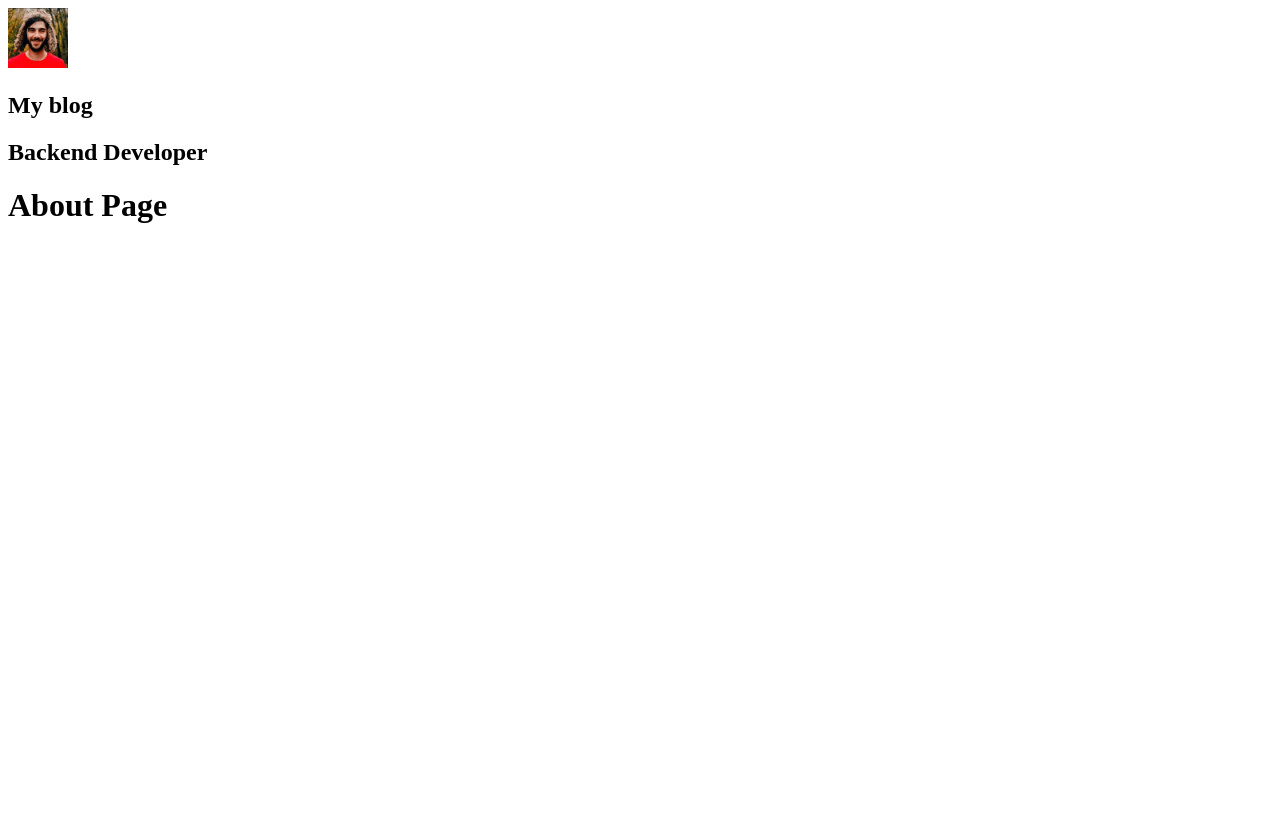
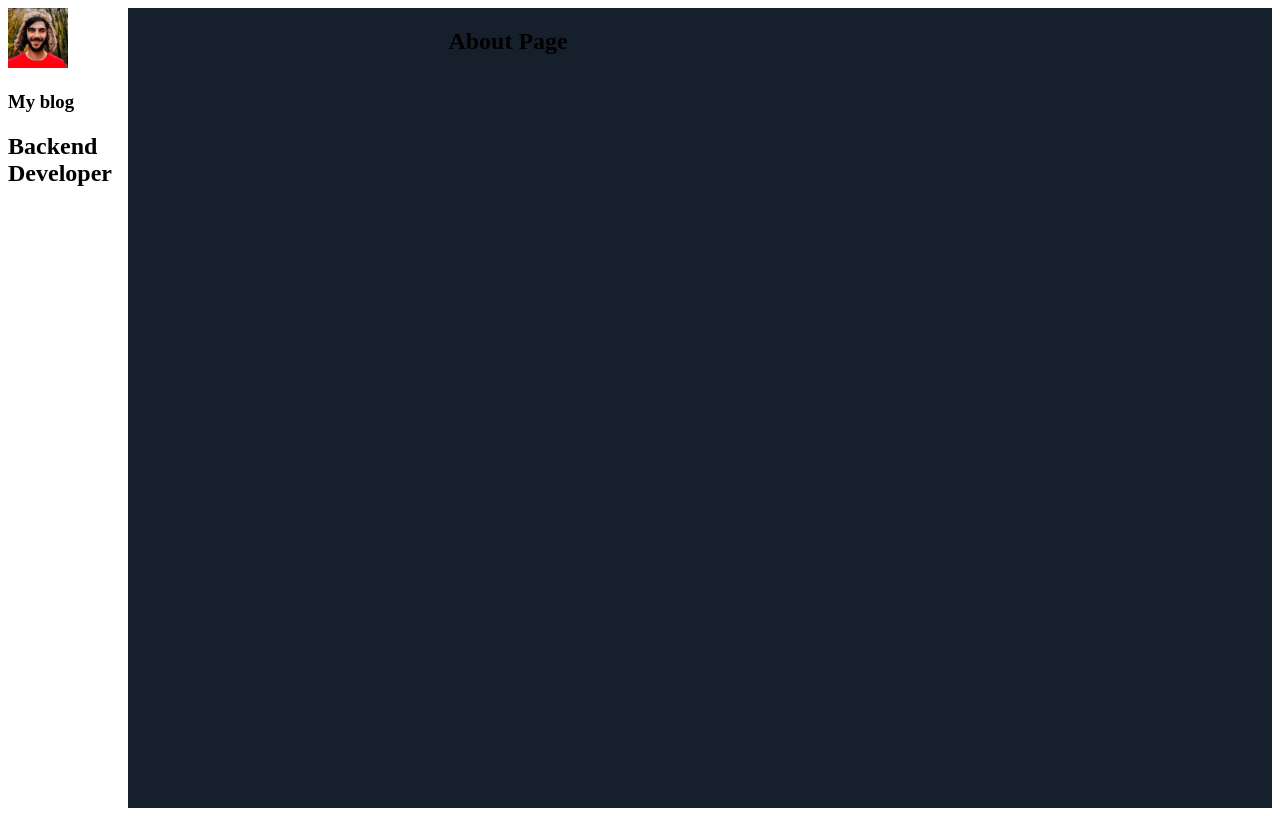
Before and after one commit to mystrader/gatsby_estudo, a Gatsby site: page /about in a window 1280 px wide. Built offline with nearby package versions, Linux system fonts and the light colour scheme; Gatsby itself is replaced by a stand-in of ours.

Commit message:
alterações

```diff
--- a/gatsby-config.js
+++ b/gatsby-config.js
@@ -3,7 +3,7 @@ module.exports = {
 		title: `My blog`,
 		description: `A blog about frontend development and other cool stuff.`,
 		position: `Backend Developer`,
-    author: `@myblog`,
+		author: `@myblog`
 	},
 	plugins: [
 		`gatsby-plugin-styled-components`,
@@ -12,8 +12,8 @@ module.exports = {
 			resolve: `gatsby-source-filesystem`,
 			options: {
 				name: `images`,
-        path: `${__dirname}/src/images`,
-      },
+				path: `${__dirname}/src/images`
+			}
 		},
 		`gatsby-transformer-sharp`,
 		`gatsby-plugin-sharp`,
@@ -26,11 +26,11 @@ module.exports = {
 				background_color: `#663399`,
 				theme_color: `#663399`,
 				display: `minimal-ui`,
-        icon: `src/images/gatsby-icon.png`, // This path is relative to the root of the site.
-      },
-    },
+				icon: `src/images/gatsby-icon.png` // This path is relative to the root of the site.
+			}
+		}
 		// this (optional) plugin enables Progressive Web App + Offline functionality
 		// To learn more, visit: https://gatsby.dev/offline
 		// `gatsby-plugin-offline`,
-  ],
-}
+	]
+};
--- /dev/null
+++ b/src/components/Layout/index.js
@@ -0,0 +1,30 @@
+import React from 'react';
+import PropTypes from 'prop-types';
+import Profile from '../Profile';
+import styled from 'styled-components';
+
+const LayoutWrapper = styled.section`display: flex;`;
+
+const LayoutMain = styled.main`
+	background: #16202c;
+	min-height: 100vh;
+	padding: 0 3.75rem 0 20rem;
+	width: 100%;
+`;
+
+const Layout = ({ children }) => {
+	return (
+		<LayoutWrapper>
+			<aside>
+				<Profile />
+			</aside>
+			<LayoutMain>{children}</LayoutMain>
+		</LayoutWrapper>
+	);
+};
+
+Layout.propTypes = {
+	children: PropTypes.node.isRequired
+};
+
+export default Layout;
--- a/src/components/layout.js
+++ /dev/null
@@ -1,20 +0,0 @@
-import React from "react"
-import PropTypes from "prop-types"
-import Profile from "./Profile"
-
-const Layout = ({ children }) => {
-  return (
-    <>
-    <aside>
-      <Profile></Profile>
-    </aside>
-    <main>{children}</main>
-    </>
-  )
-}
-
-Layout.propTypes = {
-  children: PropTypes.node.isRequired,
-}
-
-export default Layout
```
Also changed, not shown: eslintrc.json (added, +12 -0 lines), src/pages/404.js (+10 -10 lines), src/pages/about.js (+9 -9 lines), src/pages/index.js (+10 -11 lines). Lines whose indentation alone changed are shown as unchanged.
